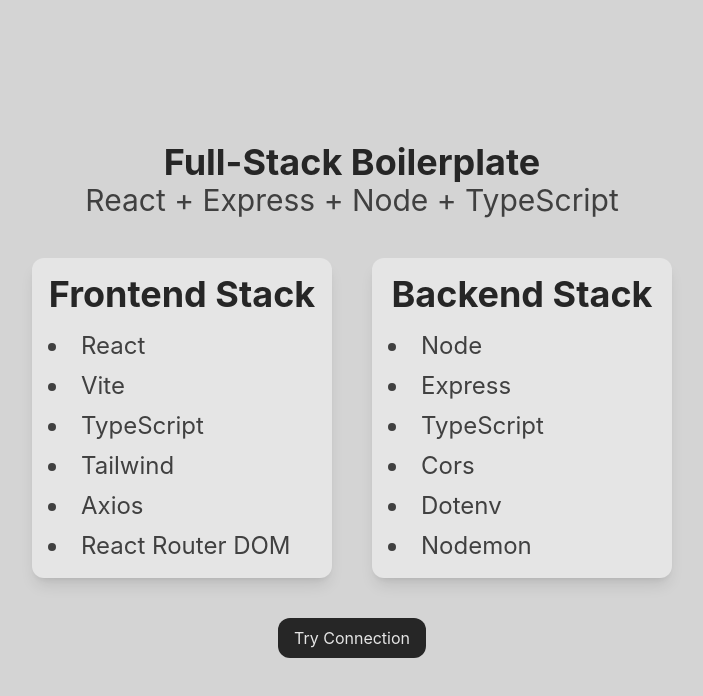
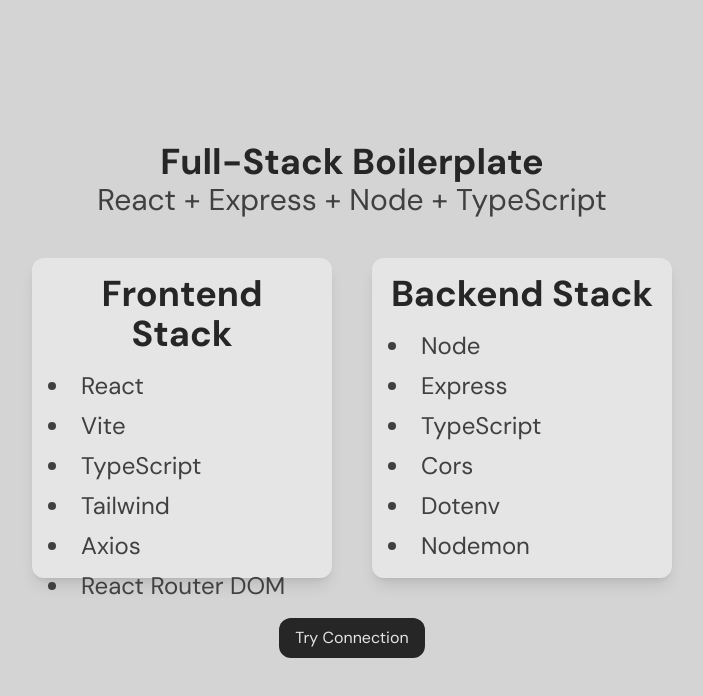
Before and after one commit to faphetS/Insurance-Agency-AI-System, a React (Vite) app in the folder Client/: page / in a window 1280 px wide. Shown: the top 696 px of the page, without its empty margins (288-991 px from the left). Built offline with nearby package versions, Linux system fonts and the light colour scheme.

Commit message:
style: update global CSS for new dashboard

```diff
--- a/Client/src/index.css
+++ b/Client/src/index.css
@@ -1,4 +1,11 @@
 @import "tailwindcss";
+
+@theme {
+  /* font-sans   → DM Sans (everything text: body, nav, subtitles, headings) */
+  --font-sans: "DM Sans", ui-sans-serif, system-ui, -apple-system, sans-serif;
+  /* font-mono   → IBM Plex Mono (field labels, badge counts, search input, footer note) */
+  --font-mono: "IBM Plex Mono", ui-monospace, "Cascadia Code", "Fira Mono", monospace;
+}
 
 html,
 body {
```
